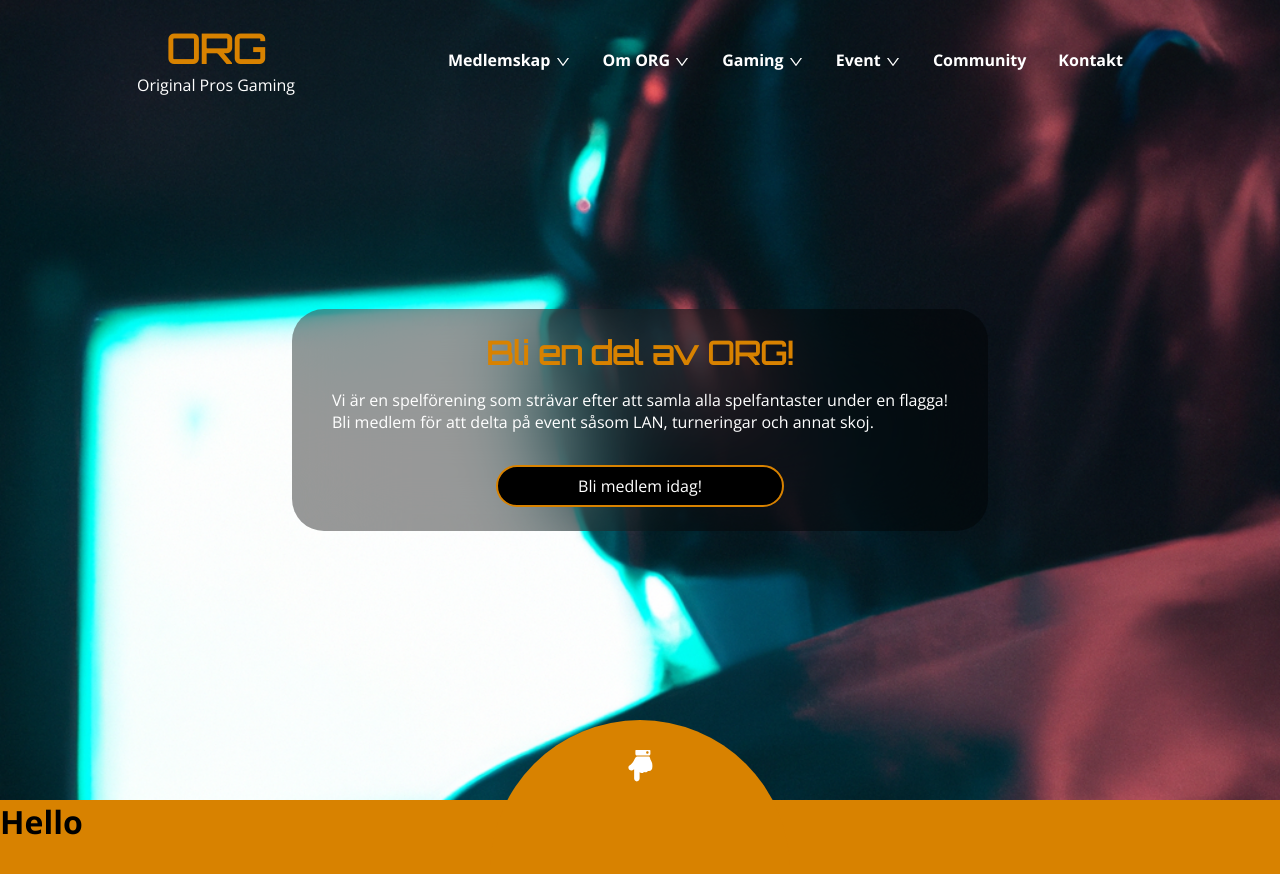
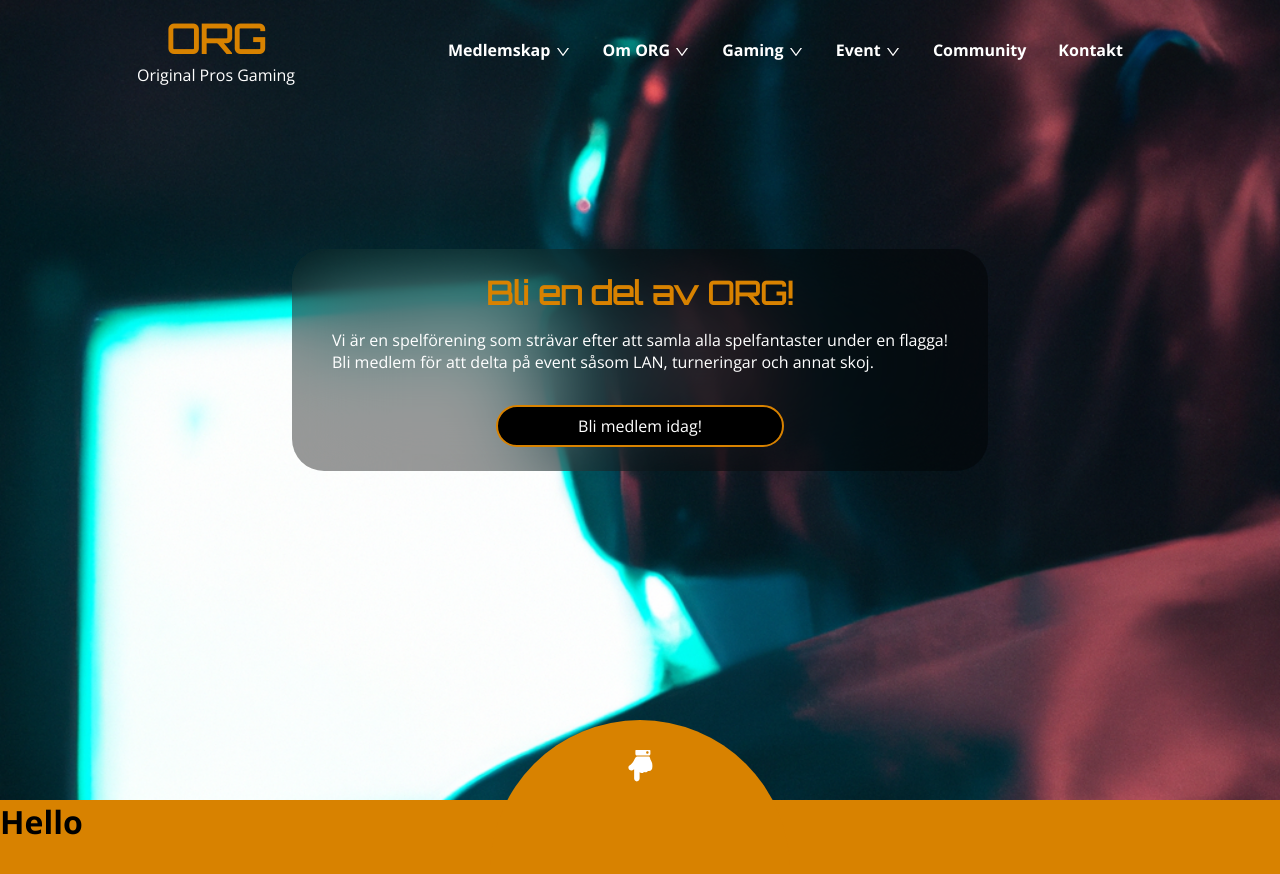
Before and after one commit to lordstimpa/ORG-Gaming-Association, a React (Vite) app: page / in a window 1280 px wide. Shown: the top 874 px of the page. Built offline with nearby package versions, Linux system fonts and the light colour scheme.

Commit message:
Added onScroll function for nav

```diff
--- a/src/Hero.jsx
+++ b/src/Hero.jsx
@@ -2,7 +2,7 @@ import styled from "styled-components";
 
 const Body = styled.div`
     width: 100%;
-    height: 85vh;
+    height: 100vh;
     display: flex;
     justify-content: center;
     align-items: center;
--- a/src/Nav.jsx
+++ b/src/Nav.jsx
@@ -1,13 +1,19 @@
+import { useState, useEffect } from 'react';
 import { Link } from "react-router-dom"
 import styled from "styled-components"
 import { AiOutlineDown } from "react-icons/ai"
 import { GiHamburgerMenu } from "react-icons/gi";
 
 const Body = styled.div`
+    position: fixed;
     width: 100%;
-    height: 15vh;
+    height: ${props => (props.isScrolled ? '60px' : '100px')};
     display: flex;
     font-family: "Open Sans", Arial, Helvetica, sans-serif;
+    background: ${props => (props.isScrolled ? 'rgb(0, 0, 0)' : 'none')};
+    transition: background-color 0.3s ease;
+    z-index: 999;
+    transition: height 0.2s ease;
 
     & .NameContainer {
         width: 400px;
@@ -27,6 +33,7 @@ const Body = styled.div`
         }
 
         & p {
+            display: ${props => (props.isScrolled ? 'none' : 'block')};
             color: #fff;
             font-weight: 300;
         }
@@ -143,8 +150,29 @@ const Body = styled.div`
 `;
 
 const Nav = () => {
+    const [isScrolled, setIsScrolled] = useState(false);
+
+    useEffect(() => {
+      const handleScroll = () => {
+        const scrollPosition = window.scrollY;
+        const threshold = 50;
+
+        if (scrollPosition >= threshold) {
+          setIsScrolled(true);
+        } else {
+          setIsScrolled(false);
+        }
+      };
+
+      window.addEventListener('scroll', handleScroll);
+
+      return () => {
+        window.removeEventListener('scroll', handleScroll);
+      };
+    }, []);
+
     return (
-        <Body>
+        <Body isScrolled={isScrolled}>
 
             <div className="NameContainer">
                 <Link to="/" className="Org">ORG</Link>
```
